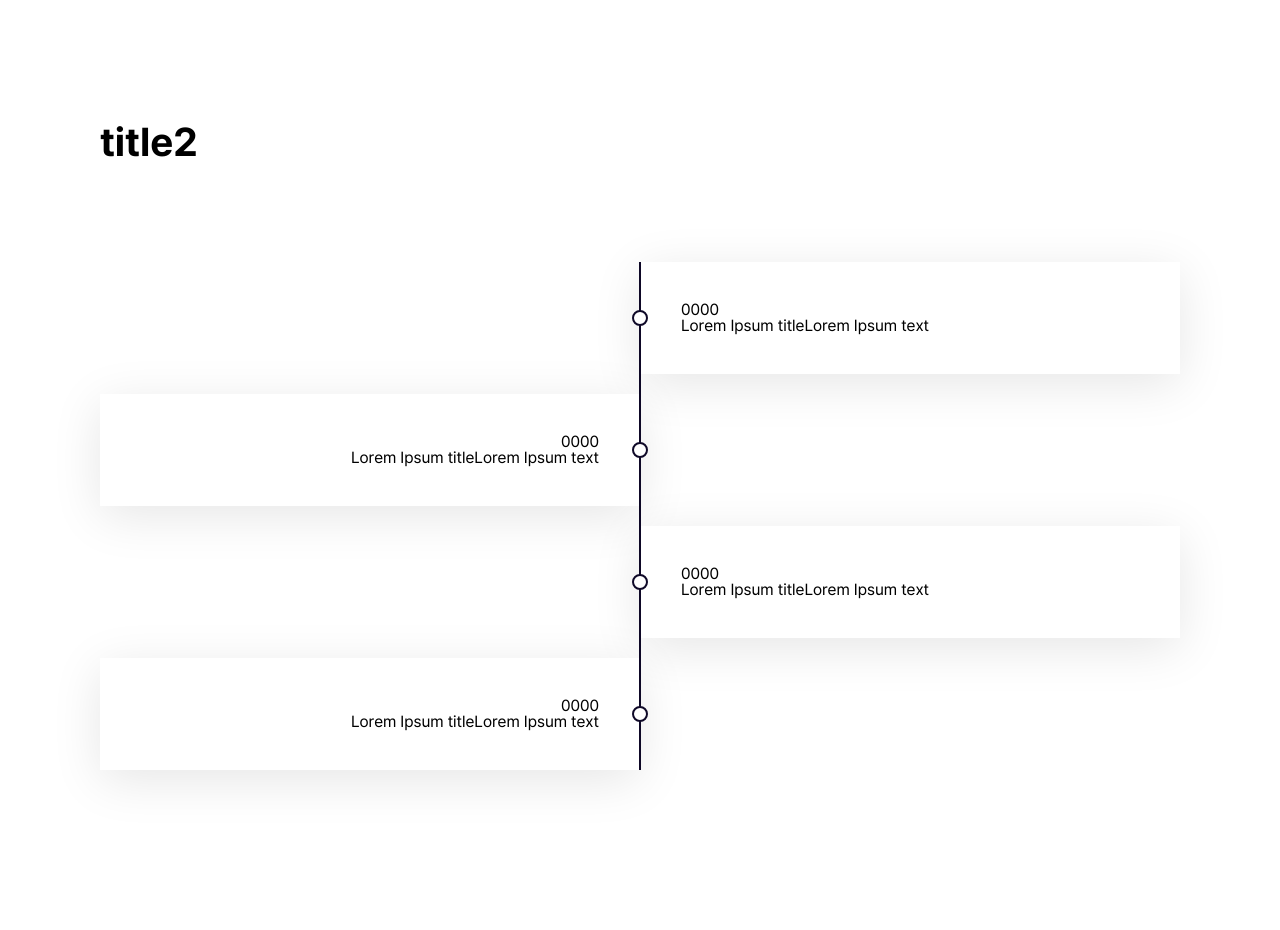
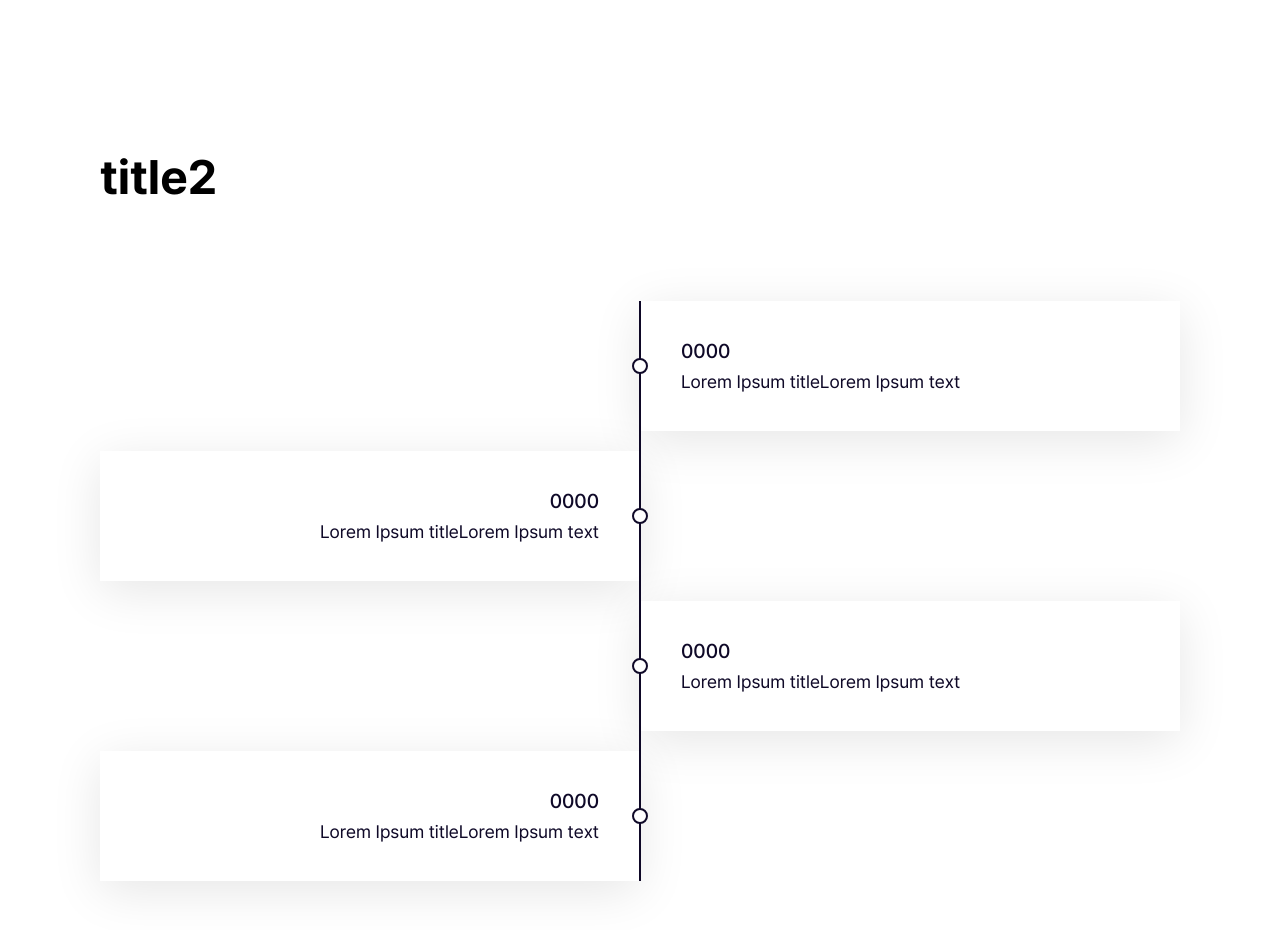
Before and after one commit to gwonminji/my-world, a React (Create React App) app: page /about in a window 1280 px wide. Shown: the part 1760-2690 px from the top of the page. Built offline with nearby package versions, Linux system fonts and the light colour scheme.

Commit message:
about 반응형

```diff
--- a/src/styles/components/title.module.scss
+++ b/src/styles/components/title.module.scss
@@ -2,7 +2,7 @@
 
 .title{
     margin: 0 0 100px 0;
-    font-size: 40px;
+    font-size: 48px;
     font-weight: 700;
 }
 
@@ -11,5 +11,8 @@
 }
 
 @include mobile{
-
+    .title{
+        margin: 0 0 60px 0;
+        font-size: 40px;
+    }
 }
--- a/src/styles/components/visual.module.scss
+++ b/src/styles/components/visual.module.scss
@@ -23,3 +23,16 @@
         }
     }
 }
+
+@include tablet{
+    .visual-title{
+        font-size: 14vw;
+        line-height: 1.5;
+    }
+}
+
+@include mobile{
+    .visual-title{
+        font-size: 20vw;
+    }
+}
--- a/src/styles/pages/about.module.scss
+++ b/src/styles/pages/about.module.scss
@@ -16,7 +16,9 @@
 .i-think{
 }
 .text{
-    font-size: 2vw;
+    font-size: 24px;
+    color: $color-dark-navy;
+    line-height: 1.3;
 }
 .skill{
     margin: 100px 0 0 0;
@@ -27,11 +29,13 @@
         display: block;
         margin: 0 0 12px 0;
         font-size: 20px;
+        color: $color-dark-navy;
         font-weight: 600;
     }
     li{
         padding: 20px;
         font-size: 18px;
+        color: $color-dark-navy;
         @include card-box-shadow;
     }
 }
@@ -82,11 +86,47 @@
                 right: -9px;
             }
         }
-        .box1{
-
+        span{
+            font-size: 20px;
+            font-weight: 500;
+            color: $color-dark-navy;
         }
-        .box2{
-
+        p{
+            margin: 12px 0 0 0;
+            font-size: 18px;
+            color: $color-dark-navy;
         }
     }
 }
+
+@include tablet{
+    .section{
+        padding: 100px 0;
+    }
+}
+
+@include mobile{
+    .text{
+        font-size: 20px;
+    }
+    .skill{
+        margin: 60px 0 0 0;
+        grid-template-columns: repeat(1, 1fr);
+    }
+    .history{
+        &::before{
+            left: -1px;
+        }
+        li{
+            width: 100%;
+            padding: 20px;
+            &:nth-child(even){
+                text-align: left;
+                &::before{
+                    left: -9px;
+                    right: inherit;
+                }
+            }
+        }
+    }
+}
```
